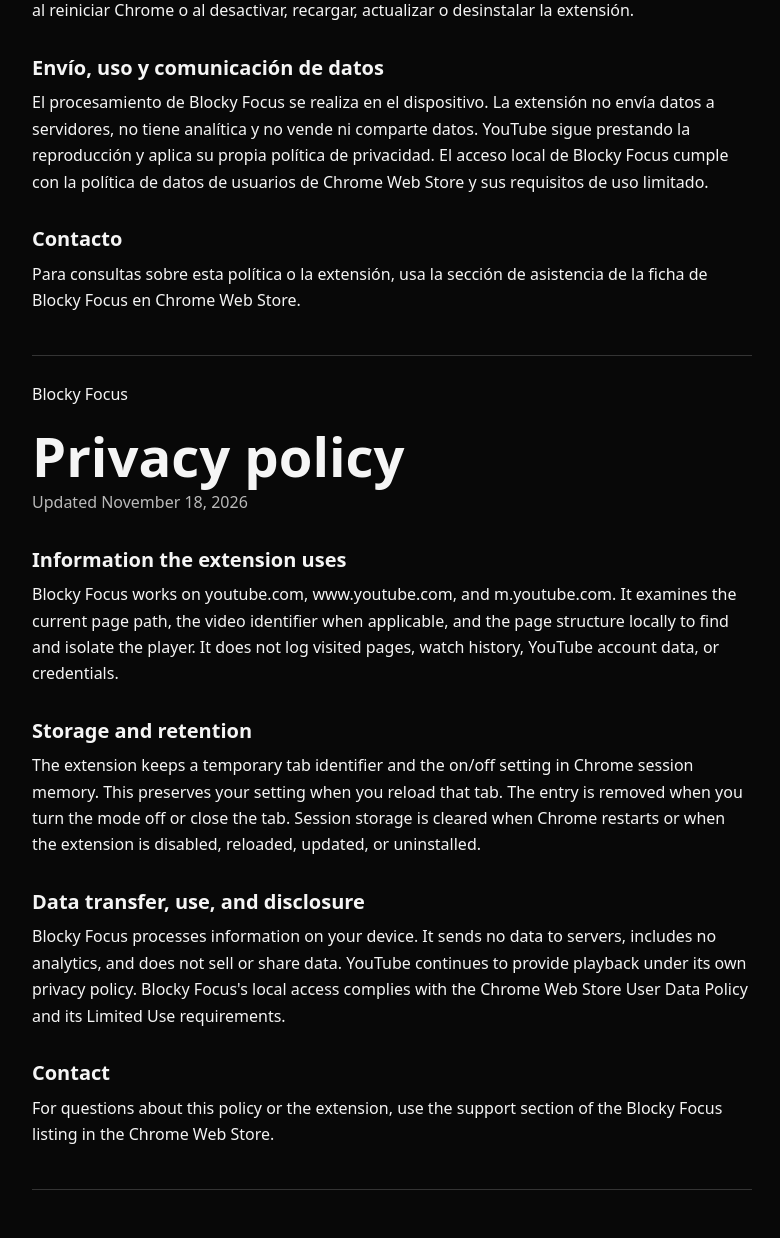
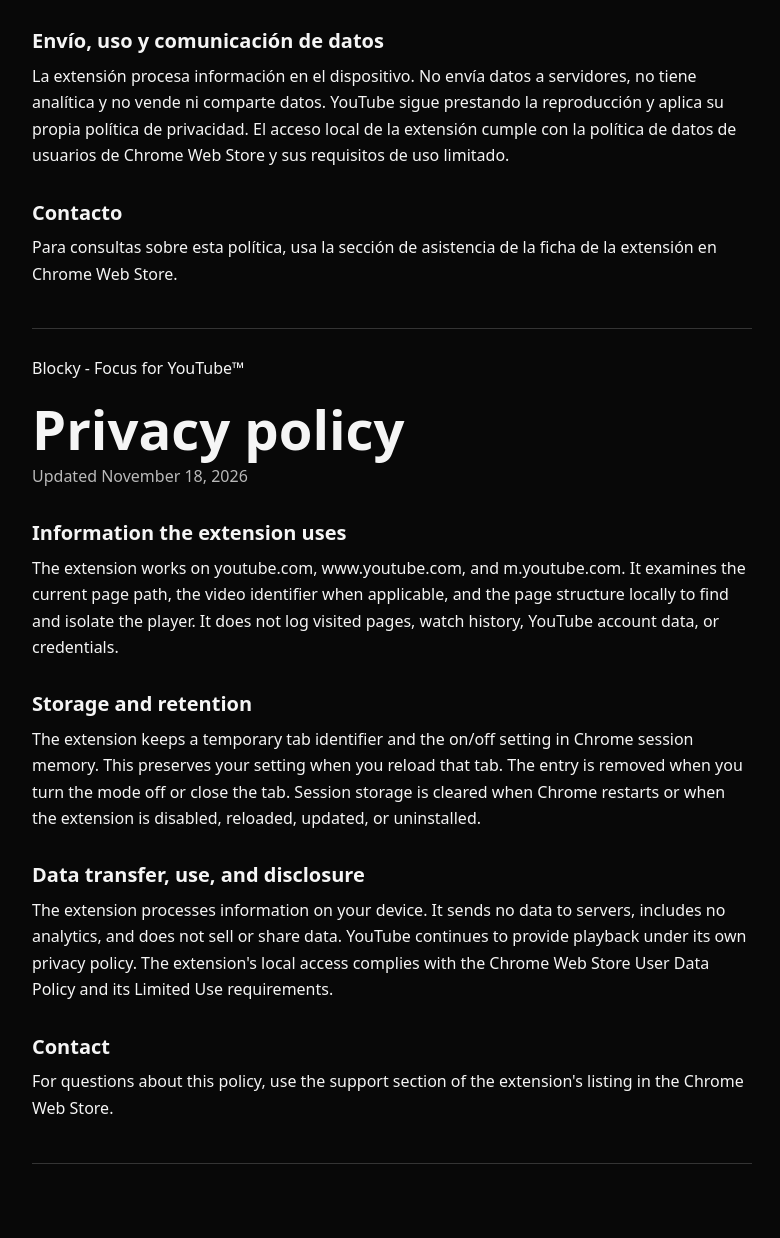
Before and after one commit to dwaxgio/privacy-policy-extension, a plain HTML site: page focus/index.html in a window 1280 px wide. Shown: the part 579-1817 px from the top of the page, without its empty margins (248-1028 px from the left). After the commit the page ends 1791 px from the top, so only its background shows below. Drawn offline with Linux system fonts and the light colour scheme.

Commit message:
Update the Focus privacy policy product name

```diff
--- a/focus/index.html
+++ b/focus/index.html
@@ -3,8 +3,8 @@
 <head>
   <meta charset="utf-8">
   <meta name="viewport" content="width=device-width, initial-scale=1">
-  <meta name="description" content="Política de privacidad de Blocky Focus / Blocky Focus privacy policy.">
-  <title>Blocky Focus · Privacidad / Privacy</title>
+  <meta name="description" content="Política de privacidad / Privacy policy for Blocky - Focus for YouTube™.">
+  <title>Blocky - Focus for YouTube™ · Privacidad / Privacy</title>
   <style>
     :root {
       color-scheme: dark;
@@ -32,38 +32,38 @@
       <a href="#en" lang="en">English</a>
     </nav>
     <section id="es" aria-labelledby="titulo-es">
-      <p>Blocky Focus</p>
+      <p>Blocky - Focus for YouTube™</p>
       <h1 id="titulo-es">Política de privacidad</h1>
       <p class="updated">Actualizada el <time datetime="2026-11-18">18 de noviembre de 2026</time></p>
 
       <h2>Información que usa la extensión</h2>
-      <p>Blocky Focus funciona en youtube.com, www.youtube.com y m.youtube.com. La extensión examina localmente la ruta actual, el identificador del video cuando corresponde y la estructura de la página para encontrar el reproductor y mostrarlo de forma aislada. No registra las páginas visitadas, el historial de reproducción, los datos de una cuenta de YouTube ni las credenciales.</p>
+      <p>La extensión funciona en youtube.com, www.youtube.com y m.youtube.com. Examina localmente la ruta actual, el identificador del video cuando corresponde y la estructura de la página para encontrar el reproductor y mostrarlo de forma aislada. No registra las páginas visitadas, el historial de reproducción, los datos de una cuenta de YouTube ni las credenciales.</p>
 
       <h2>Almacenamiento y conservación</h2>
       <p>La extensión guarda en la memoria de sesión de Chrome un identificador temporal de pestaña y si el modo está activado. Así conserva la preferencia si recargas esa pestaña. La entrada se elimina cuando desactivas el modo o cierras la pestaña. El almacenamiento de sesión se borra al reiniciar Chrome o al desactivar, recargar, actualizar o desinstalar la extensión.</p>
 
       <h2>Envío, uso y comunicación de datos</h2>
-      <p>El procesamiento de Blocky Focus se realiza en el dispositivo. La extensión no envía datos a servidores, no tiene analítica y no vende ni comparte datos. YouTube sigue prestando la reproducción y aplica su propia política de privacidad. El acceso local de Blocky Focus cumple con la política de datos de usuarios de Chrome Web Store y sus requisitos de uso limitado.</p>
+      <p>La extensión procesa información en el dispositivo. No envía datos a servidores, no tiene analítica y no vende ni comparte datos. YouTube sigue prestando la reproducción y aplica su propia política de privacidad. El acceso local de la extensión cumple con la política de datos de usuarios de Chrome Web Store y sus requisitos de uso limitado.</p>
 
       <h2>Contacto</h2>
-      <p>Para consultas sobre esta política o la extensión, usa la sección de asistencia de la ficha de Blocky Focus en Chrome Web Store.</p>
+      <p>Para consultas sobre esta política, usa la sección de asistencia de la ficha de la extensión en Chrome Web Store.</p>
     </section>
     <section id="en" lang="en" aria-labelledby="title-en">
-      <p>Blocky Focus</p>
+      <p>Blocky - Focus for YouTube™</p>
       <h1 id="title-en">Privacy policy</h1>
       <p class="updated">Updated <time datetime="2026-11-18">November 18, 2026</time></p>
 
       <h2>Information the extension uses</h2>
-      <p>Blocky Focus works on youtube.com, www.youtube.com, and m.youtube.com. It examines the current page path, the video identifier when applicable, and the page structure locally to find and isolate the player. It does not log visited pages, watch history, YouTube account data, or credentials.</p>
+      <p>The extension works on youtube.com, www.youtube.com, and m.youtube.com. It examines the current page path, the video identifier when applicable, and the page structure locally to find and isolate the player. It does not log visited pages, watch history, YouTube account data, or credentials.</p>
 
       <h2>Storage and retention</h2>
       <p>The extension keeps a temporary tab identifier and the on/off setting in Chrome session memory. This preserves your setting when you reload that tab. The entry is removed when you turn the mode off or close the tab. Session storage is cleared when Chrome restarts or when the extension is disabled, reloaded, updated, or uninstalled.</p>
 
       <h2>Data transfer, use, and disclosure</h2>
-      <p>Blocky Focus processes information on your device. It sends no data to servers, includes no analytics, and does not sell or share data. YouTube continues to provide playback under its own privacy policy. Blocky Focus's local access complies with the Chrome Web Store User Data Policy and its Limited Use requirements.</p>
+      <p>The extension processes information on your device. It sends no data to servers, includes no analytics, and does not sell or share data. YouTube continues to provide playback under its own privacy policy. The extension's local access complies with the Chrome Web Store User Data Policy and its Limited Use requirements.</p>
 
       <h2>Contact</h2>
-      <p>For questions about this policy or the extension, use the support section of the Blocky Focus listing in the Chrome Web Store.</p>
+      <p>For questions about this policy, use the support section of the extension's listing in the Chrome Web Store.</p>
     </section>
   </main>
 </body>
```
